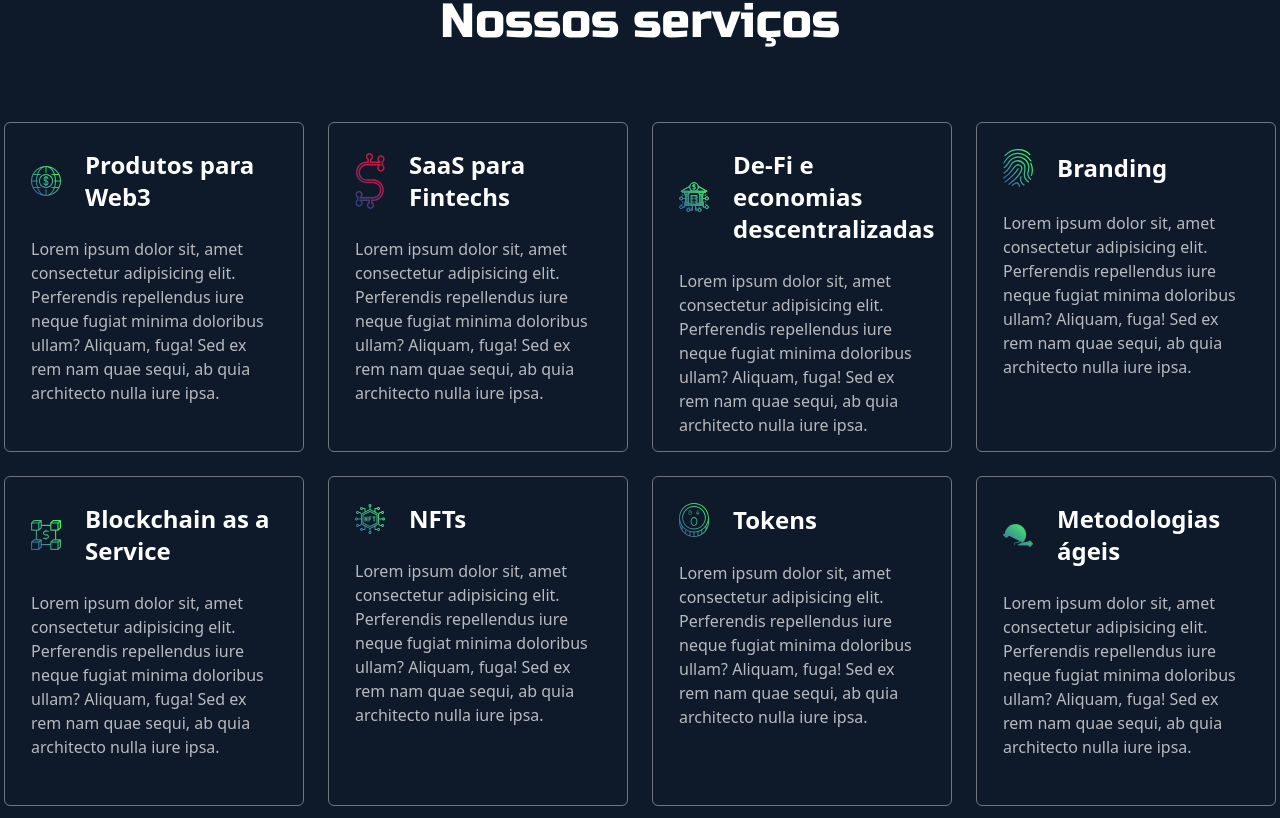
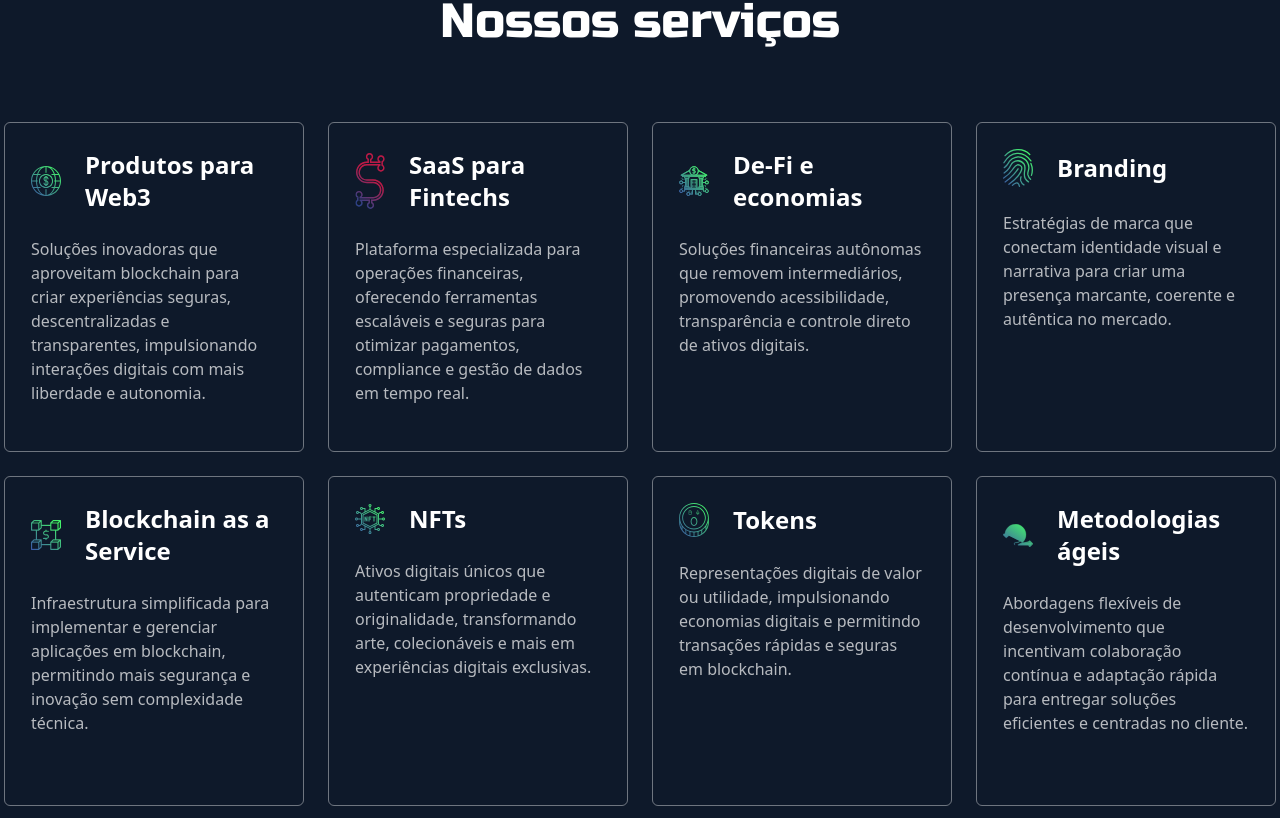
Before and after one commit to ItaloAraujodev/Mesh-site, a React (Vite) app: page / in a window 1280 px wide. Shown: the part 3262-4080 px from the top of the page. Built offline with nearby package versions, Linux system fonts and the light colour scheme.

Commit message:
feat: atualizando textos de serviços

```diff
--- a/src/components/Atividades/index.jsx
+++ b/src/components/Atividades/index.jsx
@@ -19,15 +19,15 @@
                 <div className='w-full flex flex-col'>
                     <h2  className='text-center font-white font-russo-one text-[42px] lg:text-[48px] 360:text-[2rem] mb-16'>Nossos serviços</h2>
                     <div  className="w-full flex flex-wrap justify-center items-center gap-6">
-                        <CardComponent title="Produtos para Web3" description="Lorem ipsum dolor sit, amet consectetur adipisicing elit. Perferendis repellendus iure neque fugiat minima doloribus ullam? Aliquam, fuga! Sed ex rem nam quae sequi, ab quia architecto nulla iure ipsa." image={produtos} />
-                        <CardComponent title="SaaS para Fintechs" description="Lorem ipsum dolor sit, amet consectetur adipisicing elit. Perferendis repellendus iure neque fugiat minima doloribus ullam? Aliquam, fuga! Sed ex rem nam quae sequi, ab quia architecto nulla iure ipsa." image={money} />
-                        <CardComponent title="De-Fi e economias descentralizadas" description="Lorem ipsum dolor sit, amet consectetur adipisicing elit. Perferendis repellendus iure neque fugiat minima doloribus ullam? Aliquam, fuga! Sed ex rem nam quae sequi, ab quia architecto nulla iure ipsa." image={banco} />
-                        <CardComponent title="Branding" description="Lorem ipsum dolor sit, amet consectetur adipisicing elit. Perferendis repellendus iure neque fugiat minima doloribus ullam? Aliquam, fuga! Sed ex rem nam quae sequi, ab quia architecto nulla iure ipsa." image={digital} />
-                        <CardComponent title="Blockchain as a Service" description="Lorem ipsum dolor sit, amet consectetur adipisicing elit. Perferendis repellendus iure neque fugiat minima doloribus ullam? Aliquam, fuga! Sed ex rem nam quae sequi, ab quia architecto nulla iure ipsa." image={blockchain} />
-                        <CardComponent title="NFTs" description="Lorem ipsum dolor sit, amet consectetur adipisicing elit. Perferendis repellendus iure neque fugiat minima doloribus ullam? Aliquam, fuga! Sed ex rem nam quae sequi, ab quia architecto nulla iure ipsa." image={nfts} />
-                        <CardComponent title="Tokens" description="Lorem ipsum dolor sit, amet consectetur adipisicing elit. Perferendis repellendus iure neque fugiat minima doloribus ullam? Aliquam, fuga! Sed ex rem nam quae sequi, ab quia architecto nulla iure ipsa." image={token} />
-                        <CardComponent title="Metodologias ágeis" description="Lorem ipsum dolor sit, amet consectetur adipisicing elit. Perferendis repellendus iure neque fugiat minima doloribus ullam? Aliquam, fuga! Sed ex rem nam quae sequi, ab quia architecto nulla iure ipsa." image={ageis} />
-                        <CardComponent title="Desenvolvimento de produtos" description="Lorem ipsum dolor sit, amet consectetur adipisicing elit. Perferendis repellendus iure neque fugiat minima doloribus ullam? Aliquam, fuga! Sed ex rem nam quae sequi, ab quia architecto nulla iure ipsa." image={product} />
+                        <CardComponent title="Produtos para Web3" description="Soluções inovadoras que aproveitam blockchain para criar experiências seguras, descentralizadas e transparentes, impulsionando interações digitais com mais liberdade e autonomia." image={produtos} />
+                        <CardComponent title="SaaS para Fintechs" description="Plataforma especializada para operações financeiras, oferecendo ferramentas escaláveis e seguras para otimizar pagamentos, compliance e gestão de dados em tempo real." image={money} />
+                        <CardComponent title="De-Fi e economias" description="Soluções financeiras autônomas que removem intermediários, promovendo acessibilidade, transparência e controle direto de ativos digitais." image={banco} />
+                        <CardComponent title="Branding" description="Estratégias de marca que conectam identidade visual e narrativa para criar uma presença marcante, coerente e autêntica no mercado." image={digital} />
+                        <CardComponent title="Blockchain as a Service" description="Infraestrutura simplificada para implementar e gerenciar aplicações em blockchain, permitindo mais segurança e inovação sem complexidade técnica." image={blockchain} />
+                        <CardComponent title="NFTs" description="Ativos digitais únicos que autenticam propriedade e originalidade, transformando arte, colecionáveis e mais em experiências digitais exclusivas." image={nfts} />
+                        <CardComponent title="Tokens" description="Representações digitais de valor ou utilidade, impulsionando economias digitais e permitindo transações rápidas e seguras em blockchain." image={token} />
+                        <CardComponent title="Metodologias ágeis" description="Abordagens flexíveis de desenvolvimento que incentivam colaboração contínua e adaptação rápida para entregar soluções eficientes e centradas no cliente." image={ageis} />
+                        <CardComponent title="Desenvolvimento de produtos" description="Processo focado em transformar ideias em produtos funcionais e inovadores, equilibrando design, usabilidade e tecnologia para resolver problemas reais." image={product} />
                     </div>
                 </div>
             </div>
--- a/src/pages/home.jsx
+++ b/src/pages/home.jsx
@@ -3,7 +3,7 @@
 import Home from '../components/Home'
 import Diferencial from "../components/Diferencial/index.jsx";
 import Atividades from "../components/Atividades";
-import Juntar from "../components/juntar";
+// import Juntar from "../components/juntar";
 import Integrantes from "../components/Integrantes";
 import Processo from "../components/Processo";
 import '../geral.css'
```
